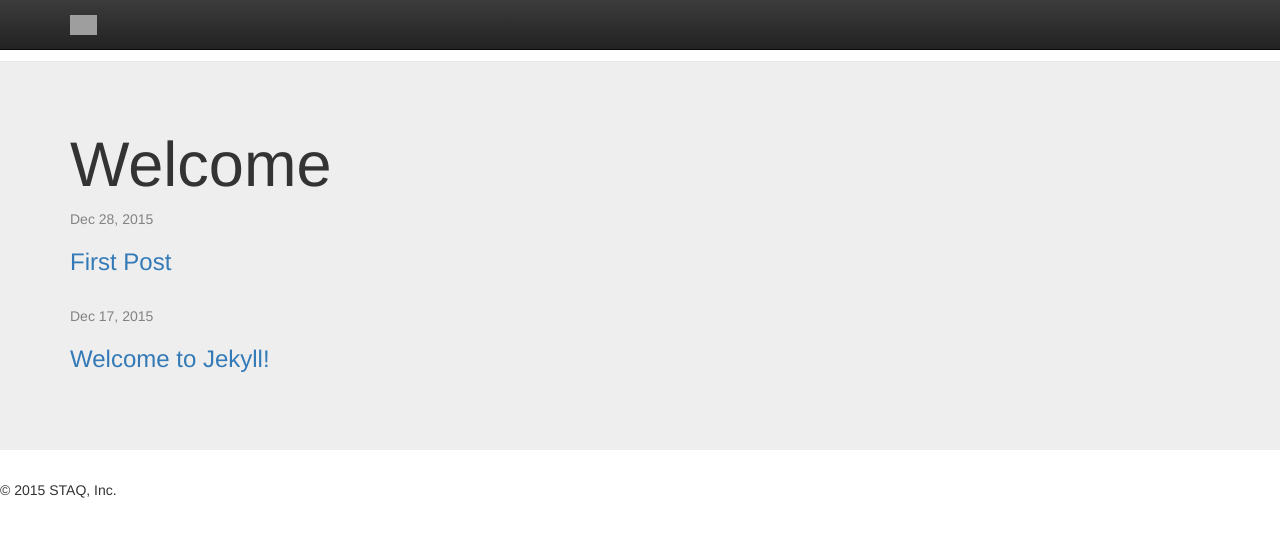
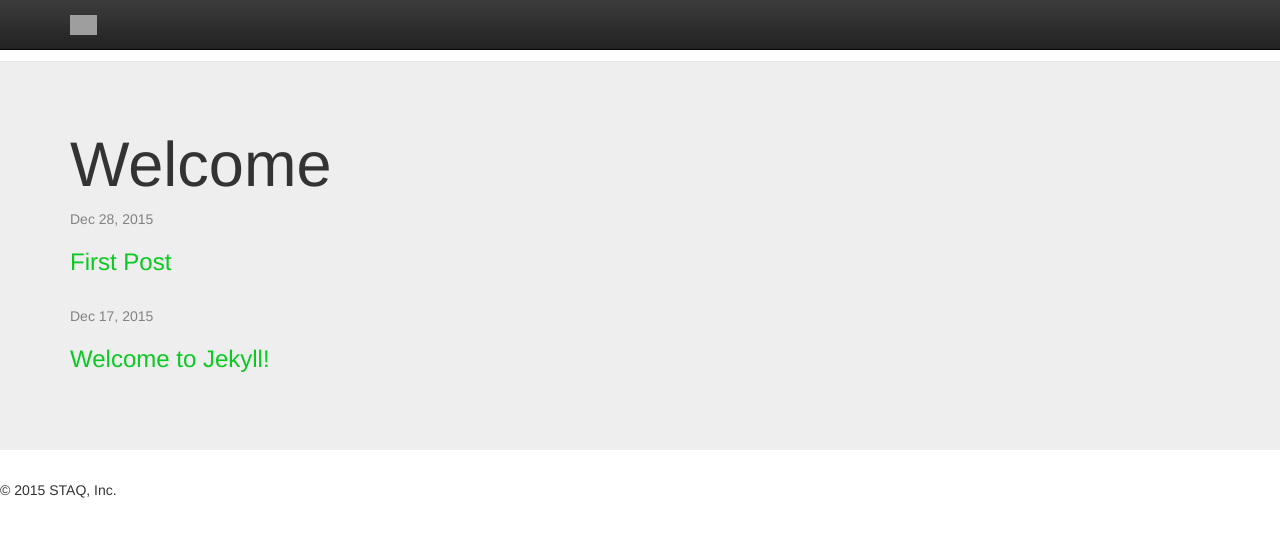
Before and after one commit to marissanbush1/staq, a Jekyll site: the page built from blog_posts.html, in a window 1280 px wide. Shown: the top 537 px of the page. Built offline with Jekyll 4.4.1, drawn with Linux system fonts in a browser that asks for light colours; grey boxes are pictures that could not be loaded.

Commit message:
link color

```diff
--- a/css/main1.css
+++ b/css/main1.css
@@ -11,3 +11,7 @@
  nav.navbar.navbar-inverse.navbar-fixed-top {
    background-color:#555;
  }
+
+.post-list a {
+  color: #0ac920;
+}
```
